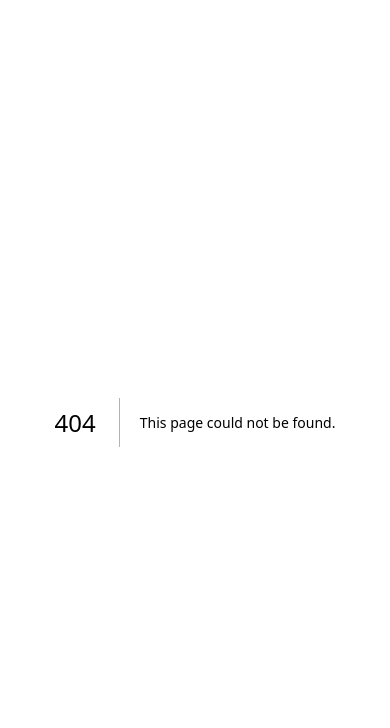
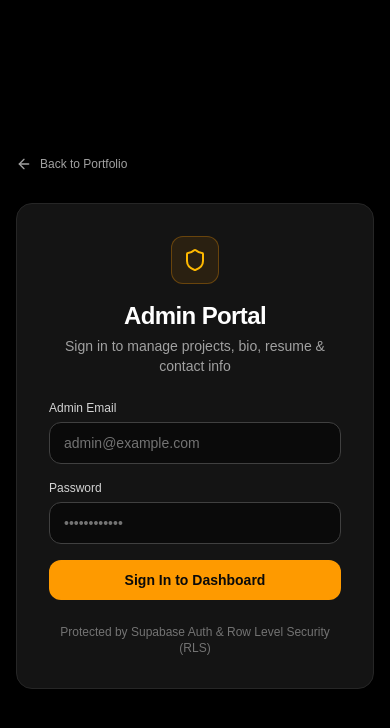
Before and after one commit to ziad328/portfolio, a Next.js app: page /admin/login in a window 390 px wide. Before the commit this address had no page. Shown: the top 728 px of the page. Built offline with nearby package versions, Linux system fonts and the light colour scheme; no server answers.

Commit message:
feat(auth): Implement Supabase authentication and admin login page
Add session check, signIn, and signOut helpers in auth-helper.

Build responsive /admin/login page with credential authentication.

```diff
--- /dev/null
+++ b/src/app/admin/login/page.tsx
@@ -0,0 +1,142 @@
+'use client';
+
+import { useState, useEffect } from 'react';
+import { useRouter } from 'next/navigation';
+import Link from 'next/link';
+import { signIn, getSession } from '@/lib/supabase/auth-helper';
+import { isSupabaseConfigured } from '@/lib/utils';
+import { Shield, ArrowLeft, Loader2, AlertCircle } from 'lucide-react';
+
+export default function AdminLoginPage() {
+  const router = useRouter();
+  const [email, setEmail] = useState('');
+  const [password, setPassword] = useState('');
+  const [loading, setLoading] = useState(false);
+  const [errorMsg, setErrorMsg] = useState<string | null>(null);
+
+  useEffect(() => {
+    async function checkAuth() {
+      if (isSupabaseConfigured()) {
+        const session = await getSession();
+        if (session) {
+          router.push('/admin');
+        }
+      }
+    }
+    checkAuth();
+  }, [router]);
+
+  const handleSubmit = async (e: React.FormEvent) => {
+    e.preventDefault();
+    setErrorMsg(null);
+
+    if (!isSupabaseConfigured()) {
+      setErrorMsg(
+        'Supabase is not configured yet. Please configure NEXT_PUBLIC_SUPABASE_URL and NEXT_PUBLIC_SUPABASE_ANON_KEY in your .env.local file.'
+      );
+      return;
+    }
+
+    setLoading(true);
+    try {
+      const { error } = await signIn(email, password);
+      if (error) {
+        setErrorMsg(error.message || 'Invalid login credentials.');
+      } else {
+        router.push('/admin');
+      }
+    } catch {
+      setErrorMsg('An unexpected error occurred during login.');
+    } finally {
+      setLoading(false);
+    }
+  };
+
+  return (
+    <div className="flex min-h-screen items-center justify-center bg-black px-4 py-12">
+      <div className="w-full max-w-md">
+        {/* Back Link */}
+        <div className="mb-6">
+          <Link
+            href="/"
+            className="inline-flex items-center gap-2 text-xs font-medium text-neutral-400 transition-colors hover:text-white"
+          >
+            <ArrowLeft className="h-4 w-4" />
+            <span>Back to Portfolio</span>
+          </Link>
+        </div>
+
+        {/* Card */}
+        <div className="rounded-2xl border border-neutral-800 bg-neutral-900/90 p-8 shadow-2xl backdrop-blur-xl">
+          <div className="flex flex-col items-center text-center">
+            <div className="flex h-12 w-12 items-center justify-center rounded-xl border border-amber-500/30 bg-amber-500/10 text-amber-400">
+              <Shield className="h-6 w-6" />
+            </div>
+            <h1 className="mt-4 text-2xl font-bold tracking-tight text-white">Admin Portal</h1>
+            <p className="mt-1 text-sm text-neutral-400">
+              Sign in to manage projects, bio, resume & contact info
+            </p>
+          </div>
+
+          {errorMsg && (
+            <div className="mt-6 flex items-start gap-3 rounded-xl border border-red-900/50 bg-red-950/40 p-3.5 text-xs text-red-300">
+              <AlertCircle className="h-4 w-4 shrink-0 text-red-400 mt-0.5" />
+              <span>{errorMsg}</span>
+            </div>
+          )}
+
+          <form onSubmit={handleSubmit} className="mt-6 space-y-4">
+            <div>
+              <label htmlFor="email" className="block text-xs font-medium text-neutral-300">
+                Admin Email
+              </label>
+              <input
+                id="email"
+                type="email"
+                required
+                value={email}
+                onChange={(e) => setEmail(e.target.value)}
+                placeholder="admin@example.com"
+                className="mt-1.5 block w-full rounded-xl border border-neutral-700 bg-neutral-950 px-3.5 py-2.5 text-sm placeholder:text-neutral-500 focus:outline-none focus:ring-1 focus:ring-amber-500"
+              />
+            </div>
+
+            <div>
+              <label htmlFor="password" className="block text-xs font-medium text-neutral-300">
+                Password
+              </label>
+              <input
+                id="password"
+                type="password"
+                required
+                value={password}
+                onChange={(e) => setPassword(e.target.value)}
+                placeholder="••••••••••••"
+                className="mt-1.5 block w-full rounded-xl border border-neutral-700 bg-neutral-950 px-3.5 py-2.5 text-sm placeholder:text-neutral-500 focus:outline-none focus:ring-1 focus:ring-amber-500"
+              />
+            </div>
+
+            <button
+              type="submit"
+              disabled={loading}
+              className="mt-2 flex w-full items-center justify-center gap-2 rounded-xl bg-amber-500 py-2.5 text-sm font-semibold text-neutral-950 transition-colors hover:bg-amber-400 disabled:opacity-50"
+            >
+              {loading ? (
+                <>
+                  <Loader2 className="h-4 w-4 animate-spin" />
+                  <span>Signing In...</span>
+                </>
+              ) : (
+                <span>Sign In to Dashboard</span>
+              )}
+            </button>
+          </form>
+
+          <p className="mt-6 text-center text-xs text-neutral-500">
+            Protected by Supabase Auth & Row Level Security (RLS)
+          </p>
+        </div>
+      </div>
+    </div>
+  );
+}
--- /dev/null
+++ b/src/lib/supabase/auth-helper.ts
@@ -0,0 +1,16 @@
+import { supabase } from './client';
+
+export async function getSession() {
+  const { data: { session } } = await supabase.auth.getSession();
+  return session;
+}
+
+export async function signIn(email: string, password: string) {
+  const { data, error } = await supabase.auth.signInWithPassword({ email, password });
+  return { data, error };
+}
+
+export async function signOut() {
+  const { error } = await supabase.auth.signOut();
+  return { error };
+}
```
